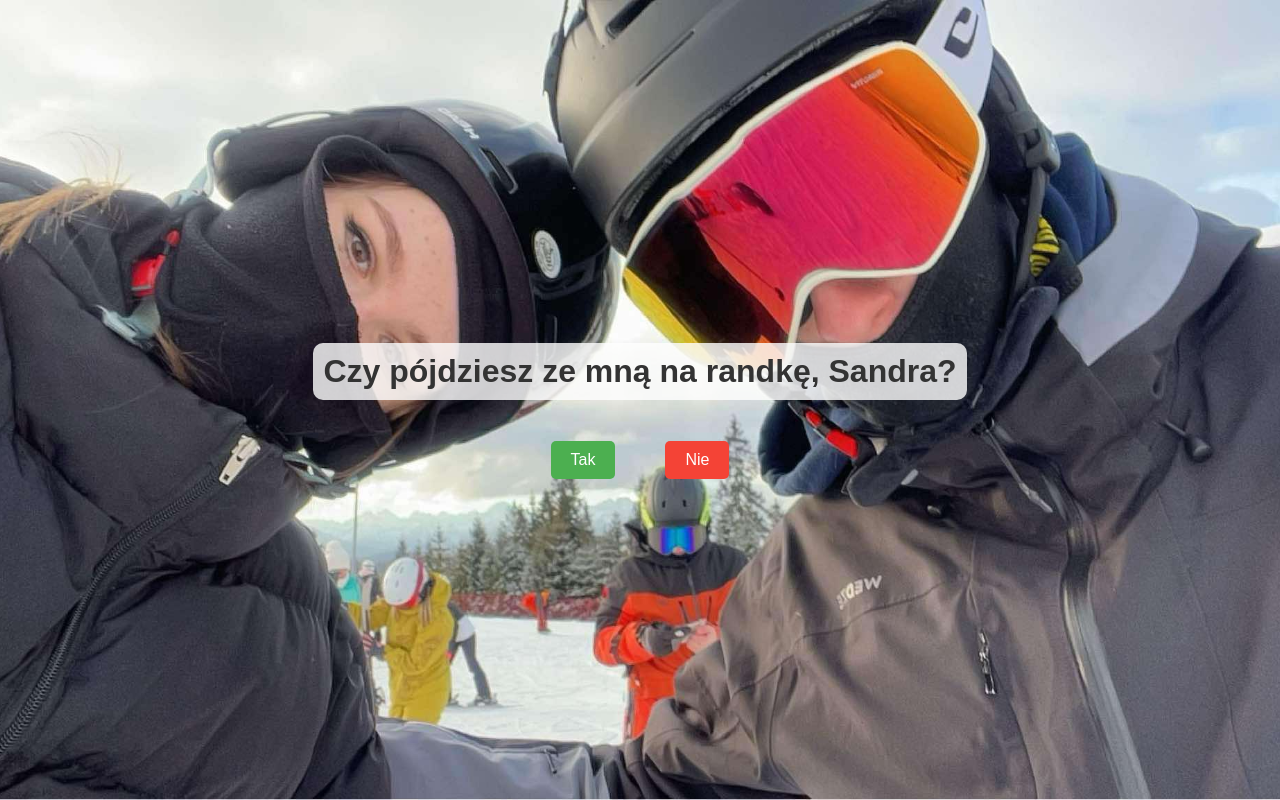
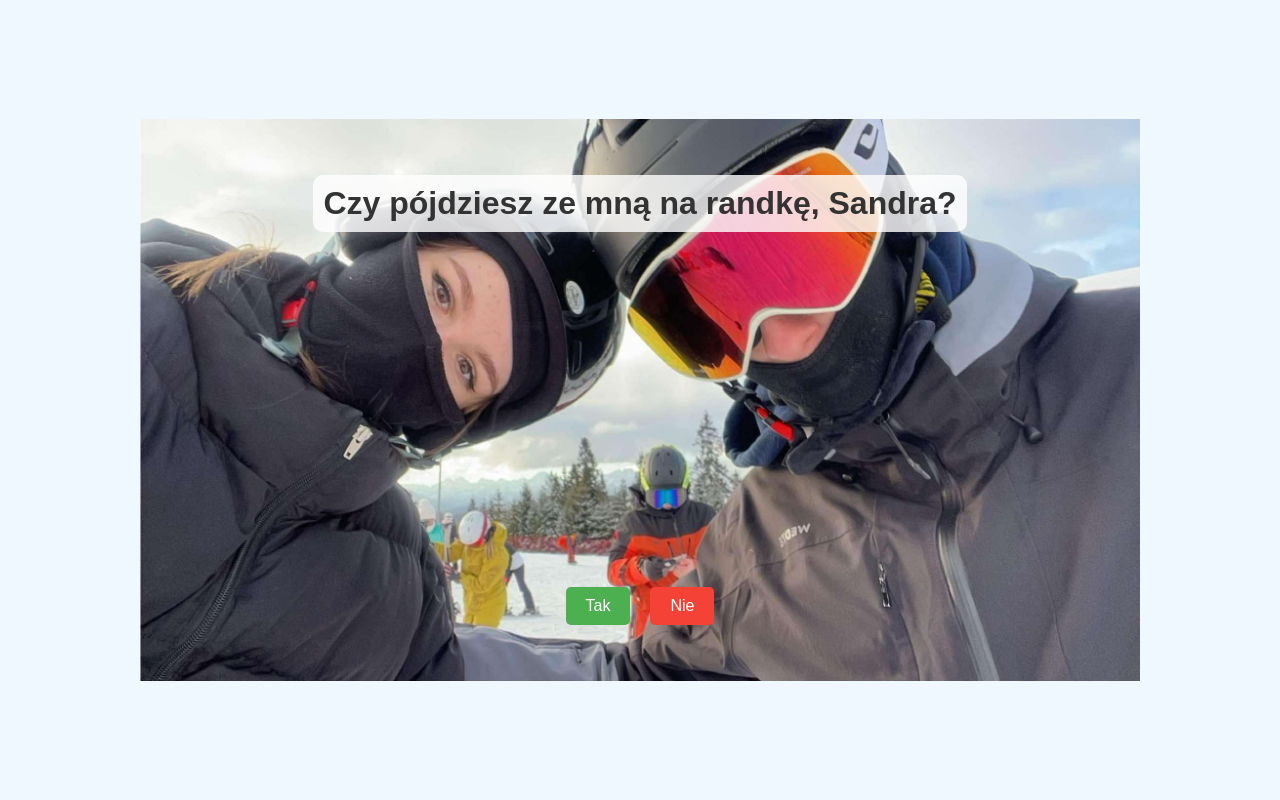
Before and after one commit to Happinsky/RANDEWU, a plain HTML site: page index.html in a window 1280 px wide. Drawn offline with Linux system fonts and the light colour scheme.

Commit message:
Update index.html

```diff
--- a/index.html
+++ b/index.html
@@ -5,6 +5,12 @@
     <meta name="viewport" content="width=device-width, initial-scale=1.0">
     <title>Pytanie do Sandry</title>
     <style>
+        * {
+            margin: 0;
+            padding: 0;
+            box-sizing: border-box;
+        }
+
         body {
             font-family: Arial, sans-serif;
             display: flex;
@@ -12,12 +18,24 @@
             align-items: center;
             justify-content: center;
             height: 100vh;
-            margin: 0;
+            width: 100vw;
+            overflow: hidden;
             background-color: #f0f8ff;
-            background-image: url('zdjecie.png');
+        }
+
+        .container {
+            display: flex;
+            flex-direction: column;
+            align-items: center;
+            justify-content: center;
+            position: relative;
+            background-image: url('zdjecie.png'); /* Replace with your uploaded file name */
             background-size: cover;
             background-repeat: no-repeat;
             background-position: center;
+            width: 100%;
+            max-width: 1000px; /* Max size of the image */
+            aspect-ratio: 16 / 9; /* Adjust to your image ratio */
         }
 
         h1 {
@@ -25,14 +43,18 @@
             background-color: rgba(255, 255, 255, 0.8);
             padding: 10px;
             border-radius: 10px;
+            position: absolute;
+            top: 10%;
+            text-align: center;
         }
 
         .button-container {
             display: flex;
             justify-content: center;
-            gap: 50px;
+            gap: 20px;
             margin-top: 20px;
-            position: relative;
+            position: absolute;
+            bottom: 10%;
         }
 
         .btn {
@@ -74,14 +96,15 @@
             const button = event.target;
 
             if (escapeCount === 0) {
-                const viewportWidth = window.innerWidth;
-                const viewportHeight = window.innerHeight;
+                const container = document.querySelector('.container');
+                const containerWidth = container.offsetWidth;
+                const containerHeight = container.offsetHeight;
 
                 const buttonWidth = button.offsetWidth;
                 const buttonHeight = button.offsetHeight;
 
-                const randomX = Math.random() * (viewportWidth - buttonWidth);
-                const randomY = Math.random() * (viewportHeight - buttonHeight);
+                const randomX = Math.random() * (containerWidth - buttonWidth);
+                const randomY = Math.random() * (containerHeight - buttonHeight);
 
                 button.style.position = 'absolute';
                 button.style.left = `${randomX}px`;
@@ -99,10 +122,12 @@
     </script>
 </head>
 <body>
-    <h1>Czy pójdziesz ze mną na randkę, Sandra?</h1>
-    <div class="button-container">
-        <button class="btn btn-yes" onclick="showLoveMessage()">Tak</button>
-        <button class="btn btn-no">Nie</button>
+    <div class="container">
+        <h1>Czy pójdziesz ze mną na randkę, Sandra?</h1>
+        <div class="button-container">
+            <button class="btn btn-yes" onclick="showLoveMessage()">Tak</button>
+            <button class="btn btn-no">Nie</button>
+        </div>
     </div>
 </body>
 </html>
```
